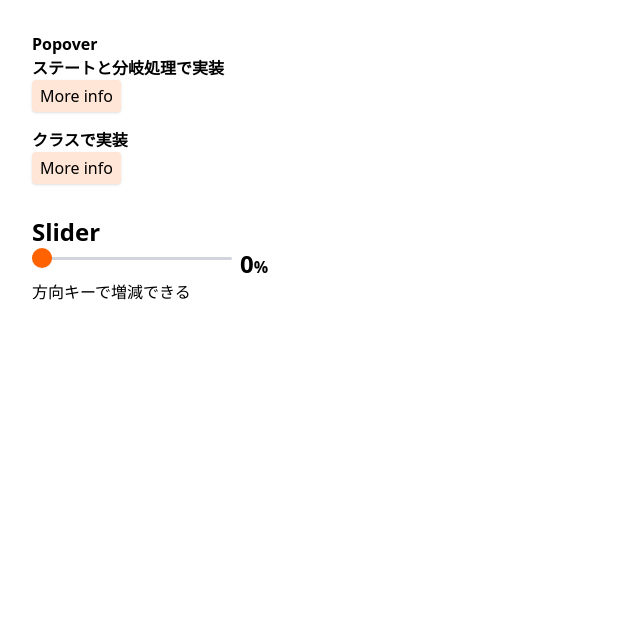
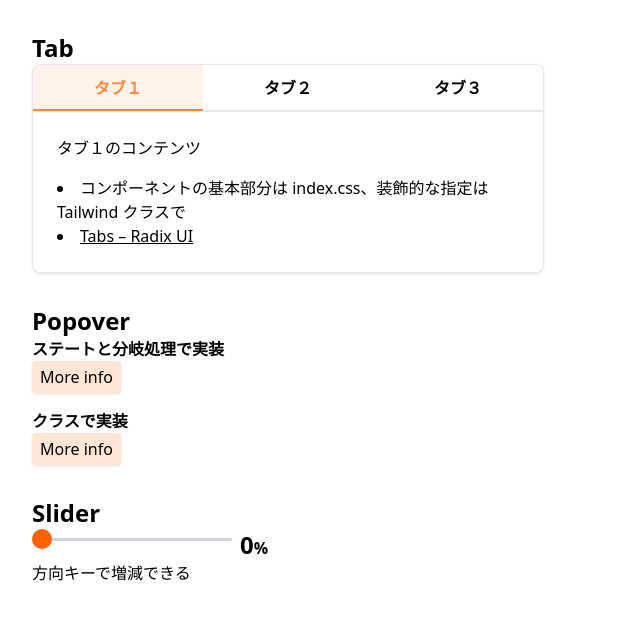
Before and after one commit to takunagai/sample-radix, a React (Vite) app: page / in a window 1280 px wide. Shown: the top 620 px of the page, without its empty margins (0-640 px from the left). Built offline with nearby package versions, Linux system fonts and the light colour scheme.

Commit message:
Radix Primitives の Tab の実装(スタイルあり)

```diff
--- a/package.json
+++ b/package.json
@@ -11,6 +11,7 @@
   "dependencies": {
     "@radix-ui/react-popover": "1.0.3",
     "@radix-ui/react-slider": "1.1.0",
+    "@radix-ui/react-tabs": "^1.0.2",
     "react": "^18.2.0",
     "react-dom": "^18.2.0"
   },
--- a/src/App.tsx
+++ b/src/App.tsx
@@ -1,6 +1,7 @@
 import { useState } from 'react'
 import * as Popover from '@radix-ui/react-popover'
 import * as Slider from '@radix-ui/react-slider'
+import * as Tabs from '@radix-ui/react-tabs'
 import './index.css'
 
 const App = () => {
@@ -16,7 +17,56 @@ const App = () => {
   return (
     <div className='flex flex-col gap-8 p-8'>
       <section>
-        <h2 className='font-bold'>Popover</h2>
+        <h2 className='text-2xl font-bold'>Tab</h2>
+        <Tabs.Root className='TabsRoot max-w-lg rounded-lg border shadow' defaultValue='tab1'>
+          <Tabs.List
+            className='TabsList border-b-2 border-gray-200'
+            aria-label='Manage your account'
+          >
+            <Tabs.Trigger
+              className='TabsTrigger h-[45px] rounded-tl-lg bg-white px-6 font-bold hover:text-primary-500 data-[state=active]:bg-primary-50 data-[state=active]:text-primary-500'
+              value='tab1'
+            >
+              タブ１
+            </Tabs.Trigger>
+            <Tabs.Trigger
+              className='TabsTrigger h-[45px] bg-white px-6 font-bold hover:text-primary-500 data-[state=active]:bg-primary-50 data-[state=active]:text-primary-500'
+              value='tab2'
+            >
+              タブ２
+            </Tabs.Trigger>
+            <Tabs.Trigger
+              className='TabsTrigger h-[45px] rounded-tr-lg bg-white px-6 font-bold hover:text-primary-500 data-[state=active]:bg-primary-50 data-[state=active]:text-primary-500'
+              value='tab3'
+            >
+              タブ３
+            </Tabs.Trigger>
+          </Tabs.List>
+          <Tabs.Content className='TabsContent rounded-b-lg bg-white p-6' value='tab1'>
+            <p>タブ１のコンテンツ</p>
+            <ul className='mt-4 list-inside list-disc'>
+              <li>コンポーネントの基本部分は index.css、装飾的な指定は Tailwind クラスで</li>
+              <li>
+                <a
+                  href='https://www.radix-ui.com/docs/primitives/components/tabs'
+                  className='underline'
+                >
+                  Tabs – Radix UI
+                </a>
+              </li>
+            </ul>
+          </Tabs.Content>
+          <Tabs.Content className='TabsContent rounded-b-lg bg-white p-6' value='tab2'>
+            <p>タブ２のコンテンツ</p>
+          </Tabs.Content>
+          <Tabs.Content className='TabsContent rounded-b-lg bg-white p-6' value='tab3'>
+            <p>タブ３のコンテンツ</p>
+          </Tabs.Content>
+        </Tabs.Root>
+      </section>
+
+      <section>
+        <h2 className='text-2xl font-bold'>Popover</h2>
         <h3 className='font-bold'>ステートと分岐処理で実装</h3>
         <Popover.Root open={open} onOpenChange={setOpen}>
           <Popover.Trigger
--- a/src/index.css
+++ b/src/index.css
@@ -1,3 +1,33 @@
 @tailwind base;
 @tailwind components;
 @tailwind utilities;
+
+@layer components {
+  .TabsRoot {
+    display: flex;
+    flex-direction: column;
+  }
+
+  .TabsList {
+    flex-shrink: 0;
+    display: flex;
+  }
+
+  .TabsTrigger {
+    display: flex;
+    flex: 1;
+    justify-content: center;
+    align-items: center;
+    line-height: 1;
+    user-select: none;
+  }
+
+  .TabsTrigger[data-state='active'] {
+    box-shadow: inset 0 -1px 0 0 currentColor, 0 1px 0 0 currentColor;
+  }
+
+  .TabsContent {
+    flex-grow: 1;
+    outline: none;
+  }
+}
```
Also changed, not shown: 1 other file (tests, documents, lock files or other folders).
